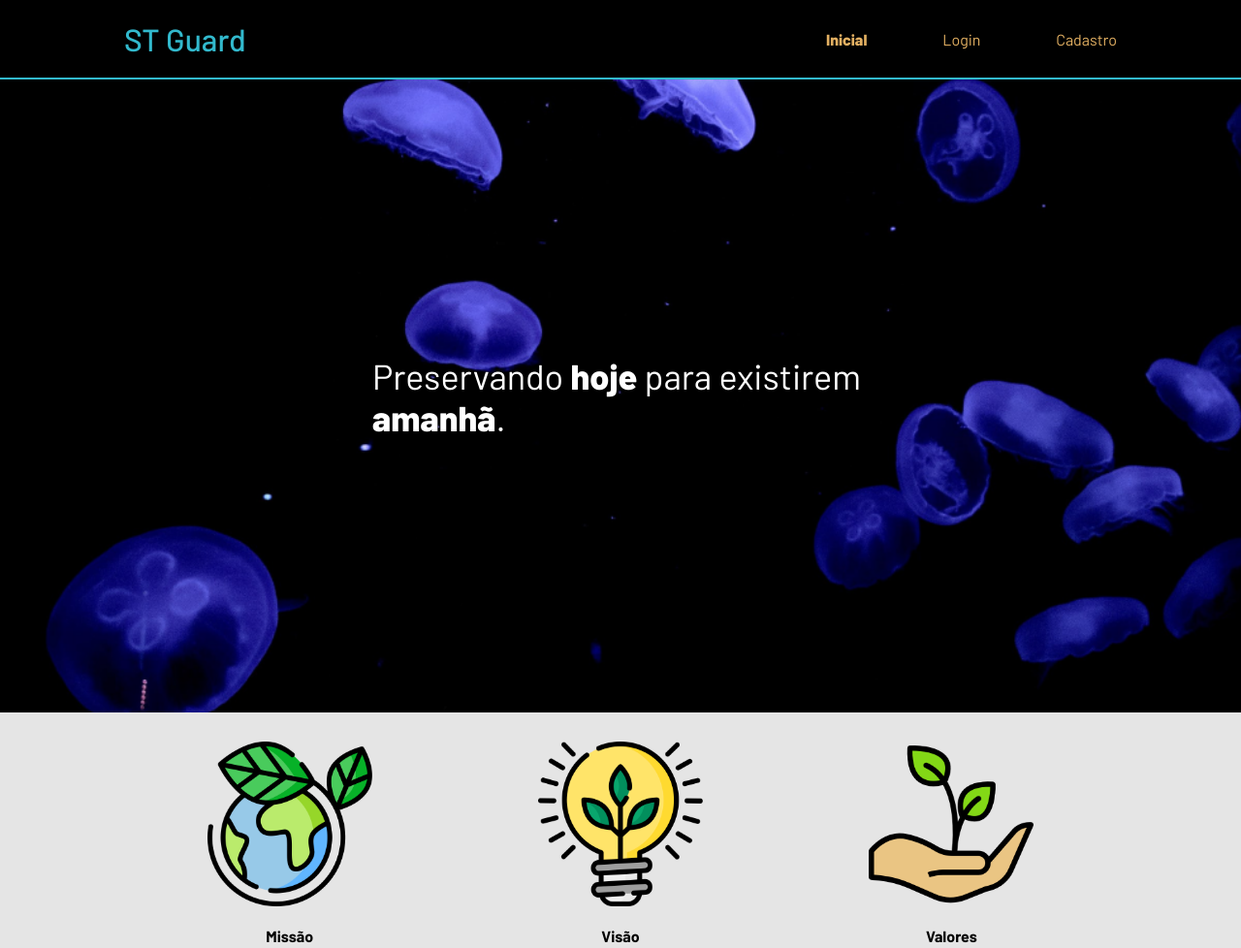
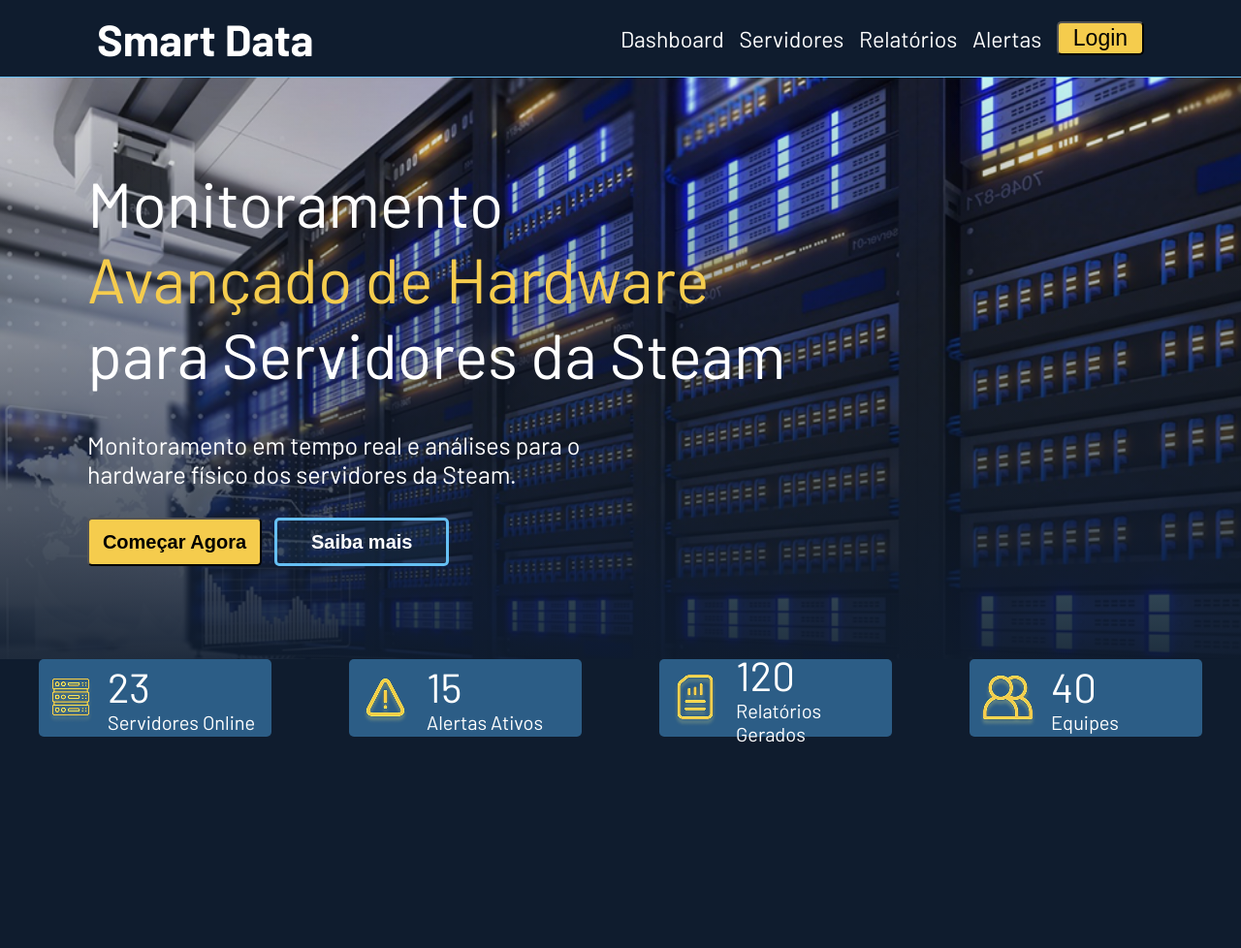
Before and after one commit to ST-Guard/Site, a website: page public/index.html in a window 1280 px wide. Shown: the top 978 px of the page at 97% size. After the commit the page ends 800 px from the top, so only its background shows below. Drawn offline with Linux system fonts and the light colour scheme.

Commit message:
atualizacao do index

```diff
--- a/public/css/estilo.css
+++ b/public/css/estilo.css
@@ -1,19 +1,18 @@
 @import url('https://fonts.googleapis.com/css2?family=Barlow:ital,wght@0,100;0,200;0,300;0,400;0,500;0,600;0,700;0,800;0,900;1,100;1,200;1,300;1,400;1,500;1,600;1,700;1,800;1,900&display=swap');
+
+*{
+  margin: 0;
+  padding: 0;
+  box-sizing: border-box;
+}
 
 body {
   margin: 0;
   padding: 0;
   font-family: 'Barlow', 'Segoe UI', 'Segoe UI', Tahoma, Geneva, Verdana, sans-serif;
-  background-color: black;
+  background-color: #0F1C2E;
 }
 
-:root {
-  --tamanho-header: 80px;
-  --tamanho-banner: calc(100vh - var(--tamanho-header) - var(--tamanho-footer) - 2px);
-  --tamanho-simulador: calc(100vh - var(--tamanho-header) - var(--tamanho-footer) - 2px);
-  --tamanho-login: calc(100vh - var(--tamanho-header) - var(--tamanho-footer) - 2px);
-  --tamanho-footer: 65px;
-}
 
 .container {
   display: flex;
@@ -21,21 +20,126 @@ body {
   margin: auto;
 }
 
-.header {
-  height: var(--tamanho-header);
-  border-bottom: 2px solid #32b9cd;
+header {
+  height: 80px;
+  width: 100%;
+  background-color: #0F1C2E;
+  border-bottom: solid 1px;
+  border-color: #66C0F4;
+  display: flex;
+  justify-content: space-between;
+  align-items: center;
+
 }
 
-.header .container {
+#div_logo{
+  height: 100%;
+  width: 50%;
+  font-weight: bold;
+  font-size: 45px;
+  display: flex;
+  padding-left: 100px;
+  align-items: center;
+}
+
+#div_navbar{
+  height: 100%;
+  width: 50%;
+  display: flex;
   justify-content: space-between;
   align-items: center;
-  height: 100%;
+  padding-right: 100px;
+  font-size: 23px;
 }
 
-.header a {
+#div_navbar button{
+  font-size: 23px;
+  width: 90px;
+  height: 35px;
+  border-radius: 5px;
+  background-color: #F5CC4D;
+}
+
+header a {
   text-decoration: none;
-  color: #e3b062;
+  color: #ffffff;
 }
+
+#div_banner{
+  width: 100%;
+  height: 600px;
+  padding-left: 90px;
+  background-image: linear-gradient(rgba(0, 0, 0, 0),#0f1c2eea),url("../assets/fundos-home/image_2.png");
+  background-size: cover;
+}
+
+#div_banner_titulo{
+  font-size: 65px;
+  color: #ffffff;
+  padding-top: 90px;
+}
+
+
+#div_banner_titulo span{
+  color: #F5CC4D;
+}
+
+#div_banner_subtitulo{
+  font-size: 25px;
+  color: #ffffff;
+  padding-top: 40px;
+
+}
+
+#div_banner_button{
+  padding-top: 30px;
+}
+
+#div_banner_button #button_yellow{
+  background-color: #F5CC4D;
+  width: 180px;
+  height: 50px;
+  border-radius: 5px;
+  font-size: 20px;
+  font-weight: bold;
+}
+
+#div_banner_button #button_transparent_blue{
+  background-color: #2c5d861e;
+  width: 180px;
+  height: 50px;
+  border: solid 3px #66C0F4;
+  border-radius: 5px;
+  color: #ffffff;
+  font-size: 20px;
+  font-weight: bold;
+  margin-left: 10px;
+}
+
+#div_relatorios_kpi{
+  display: flex;
+  justify-content: center;
+  align-items: center;
+}
+
+#div_relatorios_kpi .kpi{
+  width: 275px;
+  height: 80px;
+  font-size: 20px;
+  background-color: #2C5D86;
+  color: #ffffff;
+  border-radius: 5px;
+  margin: 0 40px 0 40px;
+  display: flex;
+  align-items: center;
+  img{
+    padding: 10px 15px 0 10px;
+  }
+  span{
+    font-size: 42px;
+  }
+}
+
 
 .agora {
   font-weight: 800;
--- a/public/index.html
+++ b/public/index.html
@@ -16,62 +16,104 @@
 </head>
 
 <body>
-    <div class="header">
-      <div class="container">
-        <h1 class="titulo">ST Guard</h1>
-        <ul class="navbar">
-          <li class="agora">
-            <a href="#">Inicial</a>
-          </li>
-          <li>
-            <a href="login.html">Login</a>
-          </li>
-          <li>
-            <a href="cadastro.html">Cadastro</a>
-          </li>
-        </ul>
-      </div>
+  <header>
+
+      <div id="div_logo">
+        <a class="logo" href="">Smart Data</a>
       </div>
 
-    <div class="banner">
-      <div class="container">
-        <p>Preservando <span>hoje</span> para existirem <span>amanhã</span>.</p>
-      </div>
+      <div id="div_navbar">
+        <a href="">Dashboard</a>
+        <a href="">Servidores</a>
+        <a href="">Relatórios</a>
+        <a href="">Alertas</a>
+        <button>Login</button>
       </div>
 
-    <div class="social">
-      <div class="container">
-        <div class="boxes">
-          <div class="box">
-            <img src="assets/imgs/planet-earth_color.png">
-            <h4>Missão</h4>
-            <p>Lorem ipsum, dolor sit amet consectetur adipisicing elit. Et, quas cupiditate asperiores provident magnam
-              vitae illum iusto fugiat atque deleniti nulla sed iure suscipit, laborum, aliquid accusantium cum dicta
-              minima.</p>
-          </div>
-          <div class="box">
-            <img src="assets/imgs/lightbulb_color.png">
-            <h4>Visão</h4>
-            <p>Lorem ipsum, dolor sit amet consectetur adipisicing elit. Et, quas cupiditate asperiores provident magnam
-              vitae illum iusto fugiat atque deleniti nulla sed iure suscipit, laborum, aliquid accusantium cum dicta
-              minima.</p>
-          </div>
-          <div class="box">
-            <img src="assets/imgs/growth_color.png">
-            <h4>Valores</h4>
-            <p>Lorem ipsum, dolor sit amet consectetur adipisicing elit. Et, quas cupiditate asperiores provident magnam
-              vitae illum iusto fugiat atque deleniti nulla sed iure suscipit, laborum, aliquid accusantium cum dicta
-              minima.</p>
-          </div>
-        </div>
-      </div>
+  </header>
+
+  <div id="div_banner">
+
+    <div id="div_banner_titulo">
+      Monitoramento <br>
+     <span>Avançado de Hardware</span> <br>
+      para Servidores da Steam
     </div>
 
-    <div class="footer">
-      <div class="container">
-        <h4>Feito com amor por aluno &hearts; SPTech &copy; 2023</h4>
-        <span class="version">v1.0.0</span>
+    <div id="div_banner_subtitulo">
+      Monitoramento em tempo real e análises para o <br>
+      hardware físico dos servidores da Steam.
     </div>
+
+    <div id="div_banner_button">
+
+      <button id="button_yellow">Começar Agora</button>
+
+      <button id="button_transparent_blue">Saiba mais</button>
+
+    </div>
+
+
+  </div>
+
+  <div id="div_relatorios">
+
+    <div id="div_relatorios_kpi">
+
+      <div id="div_kpi_1" class="kpi">
+
+        <div id="div_img1">
+        <img src="./assets/fundos-home/servidor 1.png" alt="">
+        </div>
+
+        <div id="div_texto1">
+          <span>23</span> <br>
+          Servidores Online
+        </div>
+
+      </div>
+
+      <div id="div_kpi_2" class="kpi">
+
+        <div id="div_img2">
+        <img src="./assets/fundos-home/atencao 2.png" alt="">
+        </div>
+
+        <div id="div_texto2">
+         <span>15</span> <br>
+          Alertas Ativos
+        </div>
+
+      </div>
+
+      <div id="div_kpi_3" class="kpi">
+
+        <div id="div_img3">
+        <img src="./assets/fundos-home/relatorio 1.png" alt="">
+        </div>
+
+        <div id="div_texto3">
+          <span>120</span> <br>
+          Relatórios Gerados
+        </div>
+
+      </div>
+
+      <div id="div_kpi_4" class="kpi">
+
+        <div id="div_img4">
+        <img src="./assets/fundos-home/comercial 1.png" alt="">
+        </div>
+
+        <div id="div_texto4">
+          <span>40</span> <br>
+          Equipes
+        </div>
+
+      </div>
+
+    </div>
+
   </div>
 </body>
 
```
Also changed, not shown: public/assets/fundos-home/atencao 2.png (added), public/assets/fundos-home/comercial 1.png (added), public/assets/fundos-home/image_2.png (added), public/assets/fundos-home/primeira-imagem.png (added), public/assets/fundos-home/quarta-imagem.png (added), public/assets/fundos-home/relatorio 1.png (added), public/assets/fundos-home/segunda-imagem.png (added), public/assets/fundos-home/servidor 1.png (added), public/assets/fundos-home/terceira-imagem.png (added), 1 other file. Lines whose indentation alone changed are shown as unchanged.
